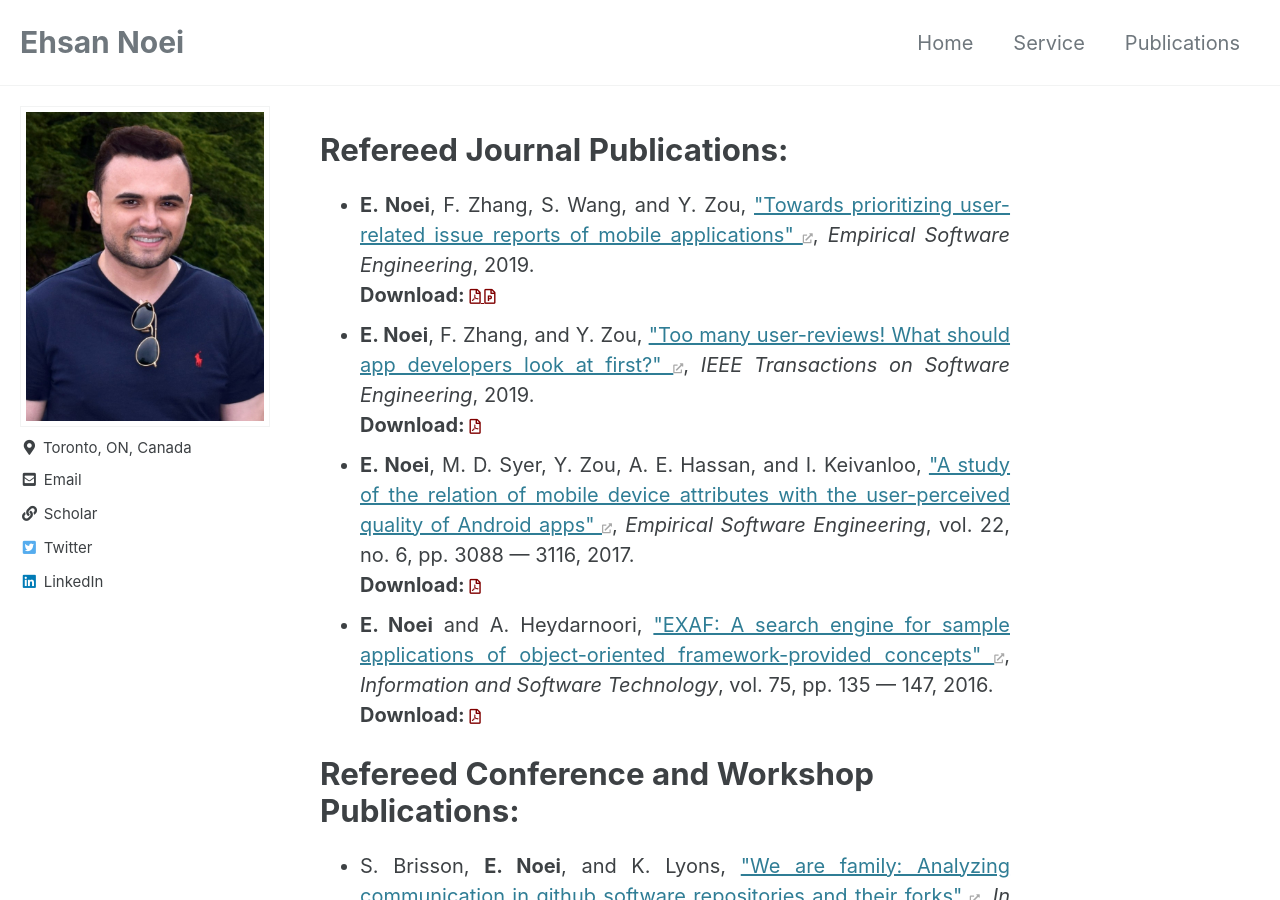
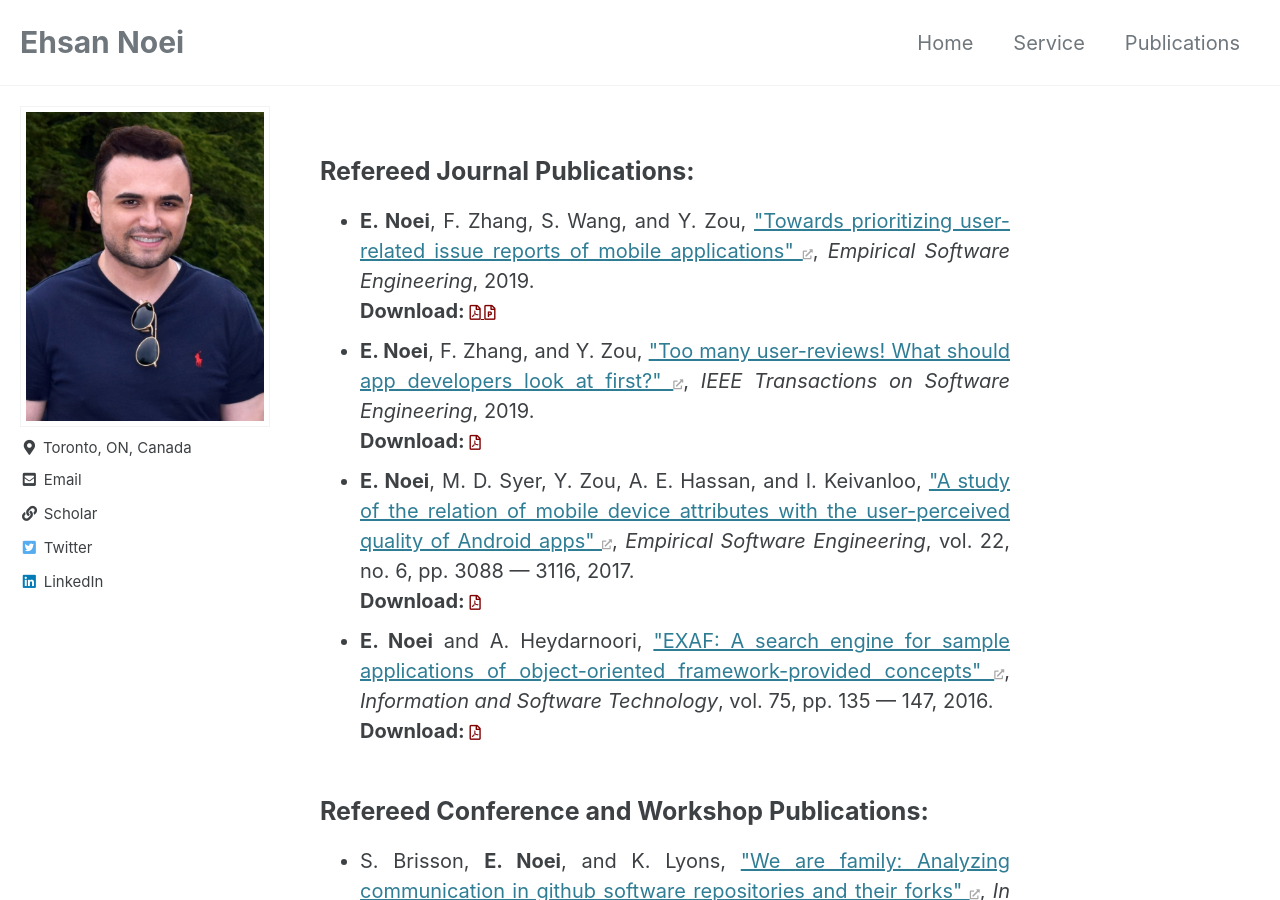
Before and after one commit to enoei/enoei.github.io, a Jekyll site: the page built from _pages/publications.md, in a window 1280 px wide and 900 px high. Built offline with Jekyll 4.4.1, drawn with Linux system fonts in a browser that asks for light colours; cached includes are drawn as plain includes.

Commit message:
updated info

```diff
--- a/_pages/publications.md
+++ b/_pages/publications.md
@@ -8,7 +8,7 @@ author_profile: true
 
 
 <p>
-<h1>Refereed Journal Publications:</h1>
+<h2>Refereed Journal Publications:</h2>
     <ul style="text-align:justify">
         <li><b>E. Noei</b>, F. Zhang, S. Wang, and Y. Zou, <a target="_blank" href="http://dx.doi.org/10.1007/s10664-019-09684-y">"Towards prioritizing user-related issue reports of mobile applications" <i style="font-size: 10px; color:darkgrey;" class="fas fa-external-link-alt"></i></a>, <i>Empirical Software Engineering</i>, 2019.
         <br/>
@@ -26,7 +26,7 @@ author_profile: true
 </p>
 
 <p>
-<h1>Refereed Conference and Workshop Publications:</h1>
+<h2>Refereed Conference and Workshop Publications:</h2>
     <ul style="text-align:justify">
         <li>S. Brisson, <b>E. Noei</b>, and K. Lyons, <a target="_blank" href="#">"We are family: Analyzing communication in github software repositories and their forks" <i style="font-size: 10px; color:darkgrey;" class="fas fa-external-link-alt"></i></a>, <i>In Proceedings of the 27th IEEE International Conference on Software Analysis, Evolution and Reengineering</i>, 2020, London, Ontario, Canada.
         <br/>
--- a/_sass/minimal-mistakes/_masthead.scss
+++ b/_sass/minimal-mistakes/_masthead.scss
@@ -90,4 +90,5 @@
     padding-right: 2em;
     font-weight: 700;
   }
+
 }
--- a/index.html
+++ b/index.html
@@ -3,9 +3,9 @@ layout: home
 author_profile: true
 ---
 
-<h1>Hi!</h1>
+<h1>Hi!</h2>
 <p style="text-align:justify">
-    The goal of our research at the University of Toronto is to mobilize, translate, and innovate data-driven knowledge. We develop methods and tools for analyzing and enhancing the data sets through which software engineers and developers collaborate; therefore, we can effectively amplify their productivity. These methods and tools get validated through case studies with several partner organizations including industry partners and Canadian research networks.
+    The goal of my research at the University of Toronto is to mobilize, translate, and innovate data-driven knowledge for software developers and engineers. We develop methods and tools for enhancing software development processes in order to effectively amplify development productivity. These methods and tools get validated through case studies with several partner organizations including industry partners and Canadian research networks.
     Our research is funded by the <a href="http://www.nserc-crsng.gc.ca/Professors-Professeurs/RPP-PP/NSERCANR-CRSNGANR_eng.asp">NSERC Strategic Partnership</a>.
     Also, we are in collaboration with the <a href="https://www.cs.ubc.ca/">Department of Computer Science</a> at the <a href="https://www.ubc.ca/">University of British Columbia</a>, <a href="https://www.csc.uvic.ca/">Department of Computer Science</a> at the <a href="https://www.uvic.ca/">University of Victoria</a>, <a href="https://www.khoury.northeastern.edu/">Department of Computer Science</a> at <a href="https://www.northeastern.edu/">Northeastern University</a>, and <a href="https://www.ualberta.ca/computing-science/">Computer Science Department</a> at the <a href="https://www.ualberta.ca/">University of Alberta</a>.
 </p>
```
Also changed, not shown: 5 other files.
